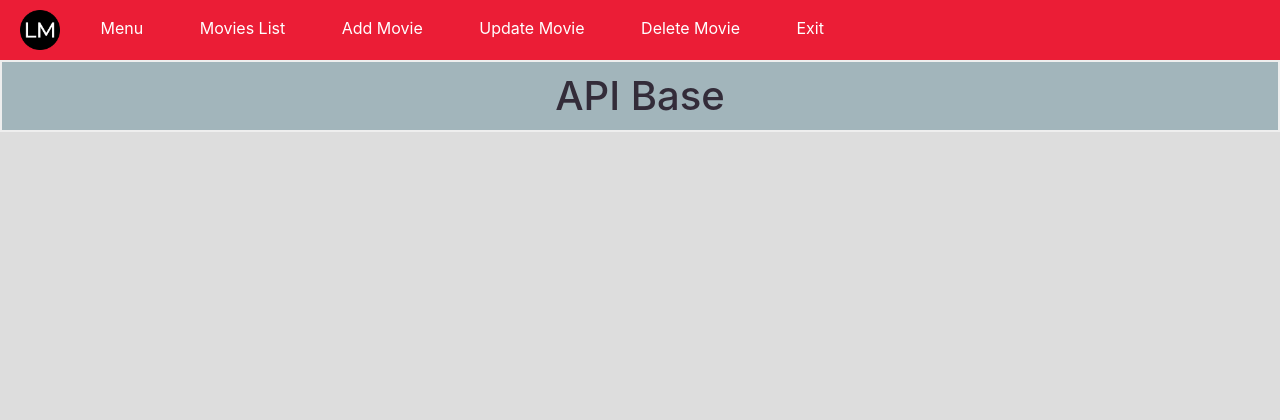
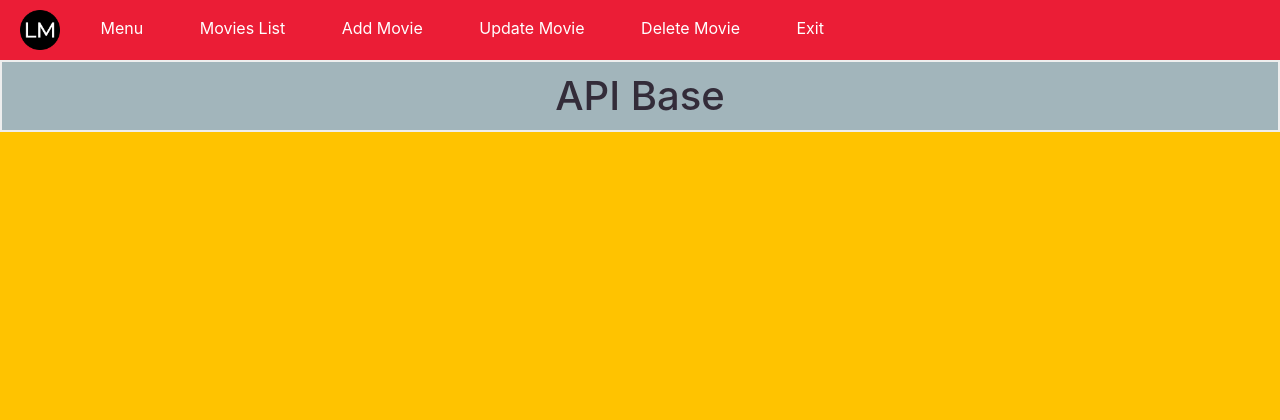
Before and after one commit to Lolisolera/My-Movies-App, a Flask app: page / in a window 1280 px wide. Shown: the top 420 px of the page. Run offline with Flask 3, Linux system fonts and the light colour scheme; some libraries are stand-ins or nearby versions.

Commit message:
Update style.css - background colour

```diff
--- a/static/styles.css
+++ b/static/styles.css
@@ -40,7 +40,7 @@ body {
 }
 
 .body {
-    background-color: #ddd;
+    background-color: #FFC300;
 }
 
 /*Nav with logo */
```
